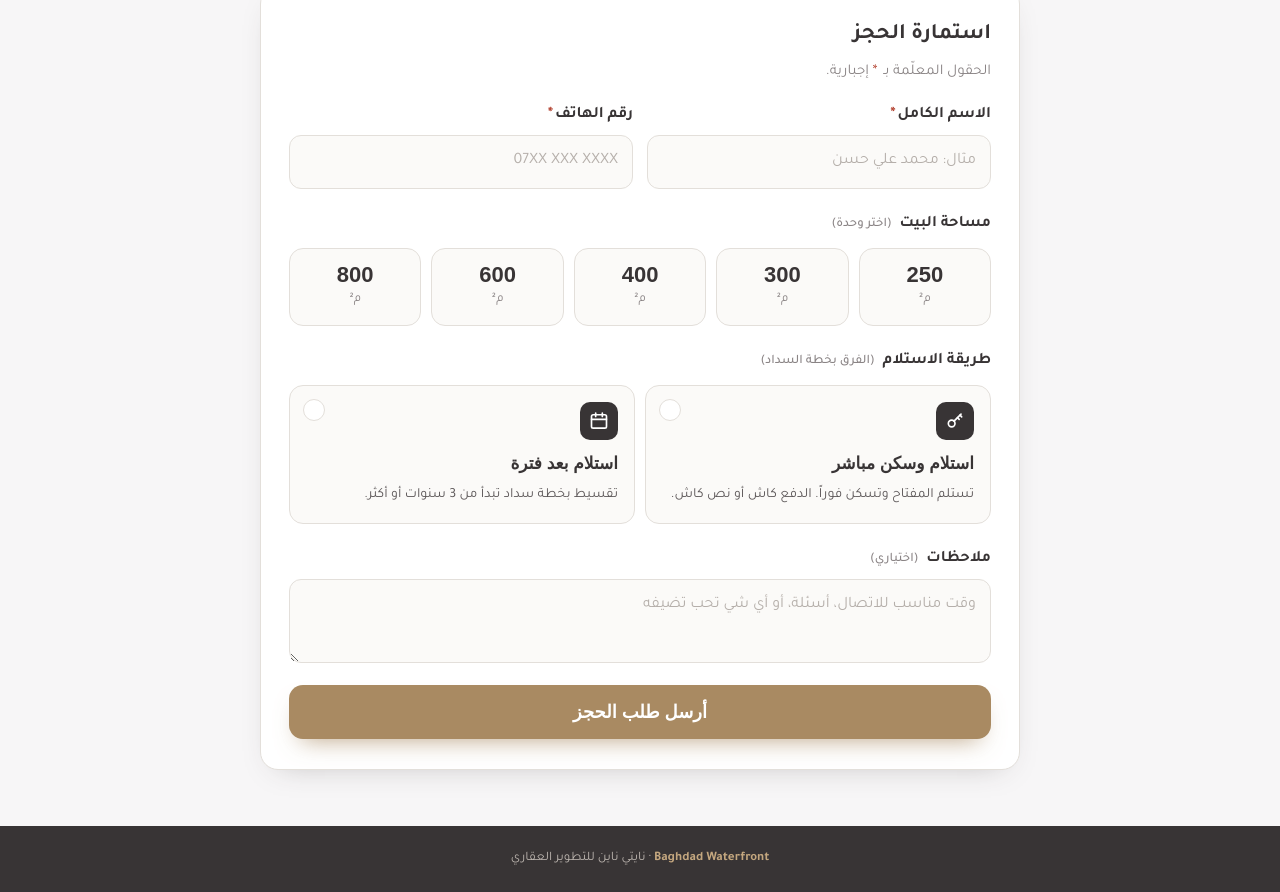
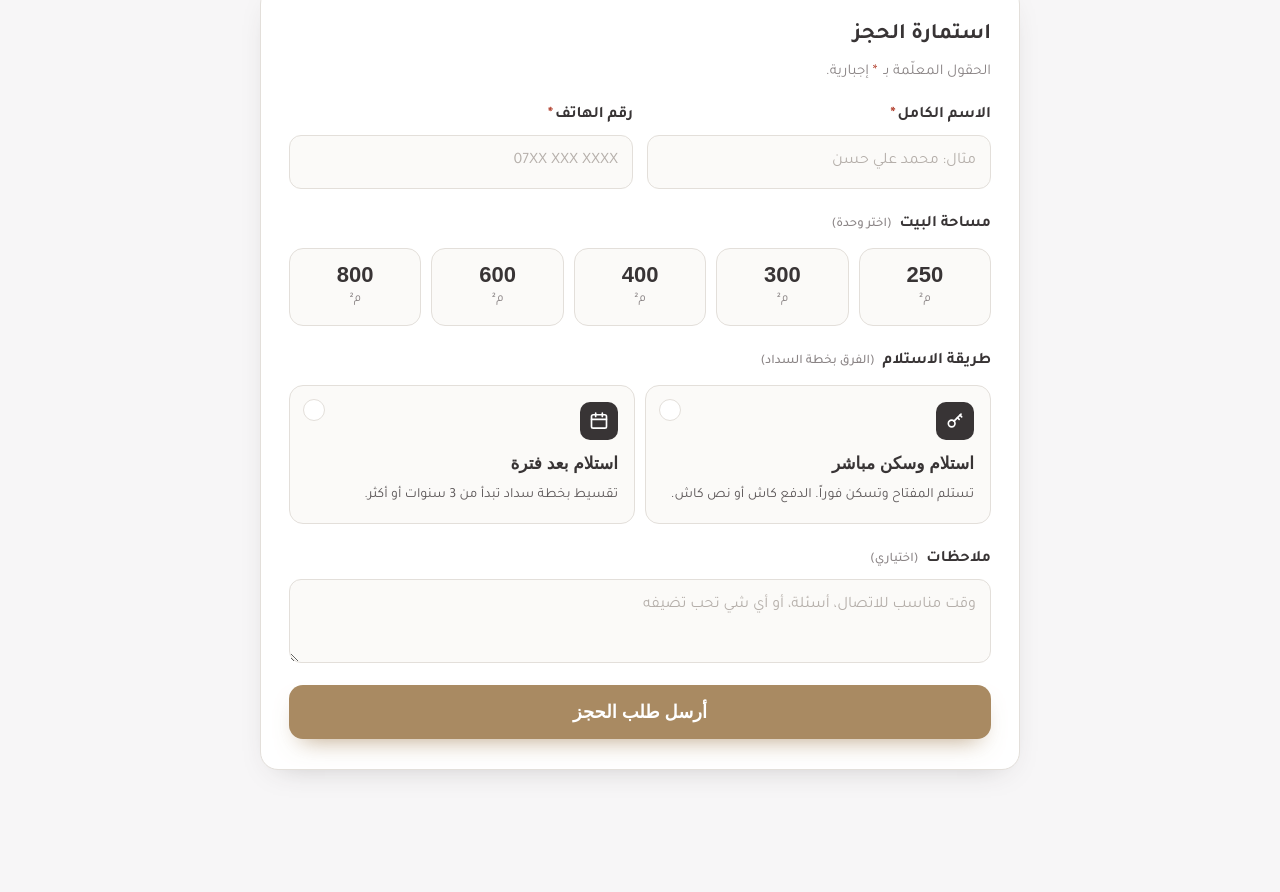
Before and after one commit to mohammedshded/waterfront-form, a plain HTML site: page index.html in a window 1280 px wide. Shown: the part 826-1718 px from the top of the page. After the commit the page ends 1652 px from the top, so only its background shows below. Drawn offline with Linux system fonts and the light colour scheme; a web font is replaced by a local one.

Commit message:
Remove footer
Co-Authored-By: Claude Opus 5.5 <noreply@anthropic.com>

```diff
--- a/index.html
+++ b/index.html
@@ -171,8 +171,6 @@
   .link-btn{margin-top:18px;background:none;border:0;color:var(--gold);font:inherit;font-weight:700;cursor:pointer;text-decoration:underline;text-underline-offset:4px}
 
 
-  footer{background:var(--ink);color:#bdb6b0;text-align:center;padding:22px 16px;font-size:13px}
-  footer b{color:var(--gold-2)}
 
   .setup-banner{display:none;background:#fff3cd;color:#6b5200;border-bottom:1px solid #f0d98a;padding:10px 16px;text-align:center;font-size:14px}
   .setup-banner.show{display:block}
@@ -323,9 +321,6 @@
   </div>
 </main>
 
-<footer>
-  <b>Baghdad Waterfront</b> · نايتي ناين للتطوير العقاري
-</footer>
 
 <script>
 /* =========================================================
```
